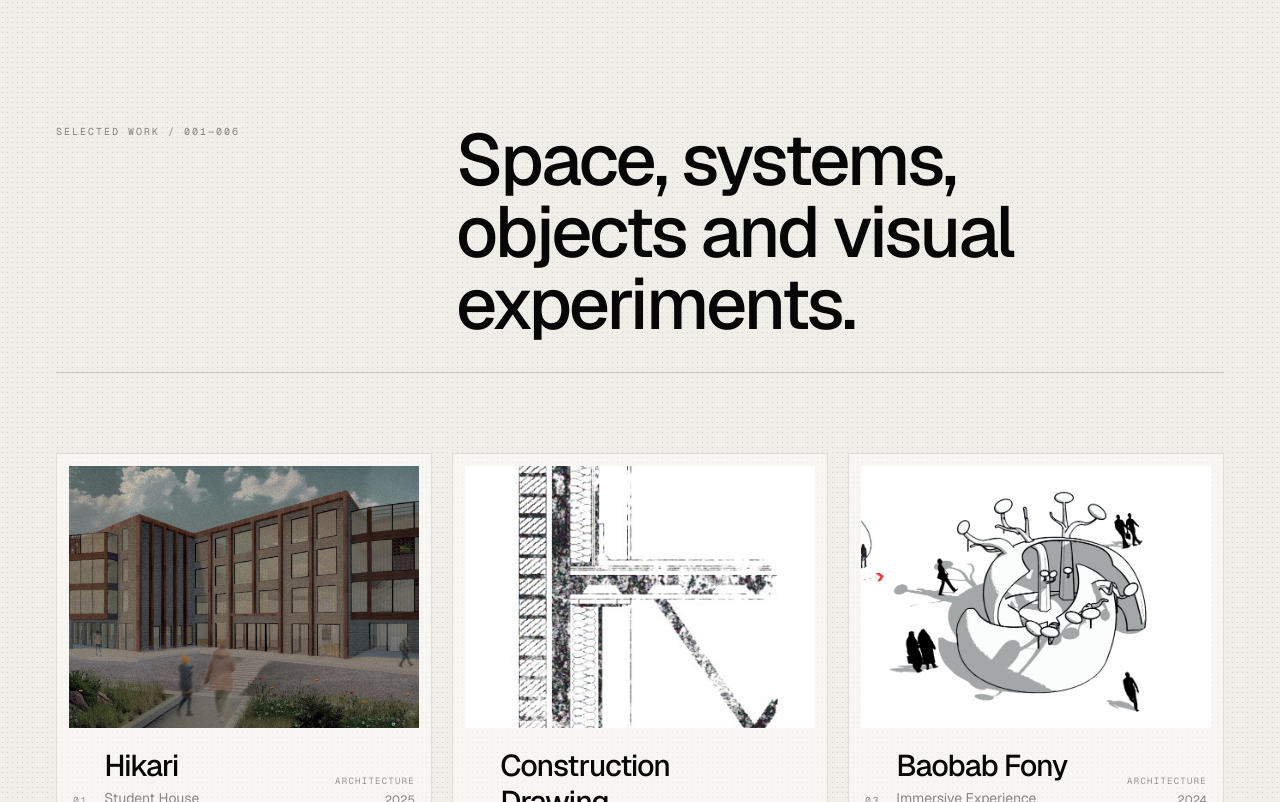
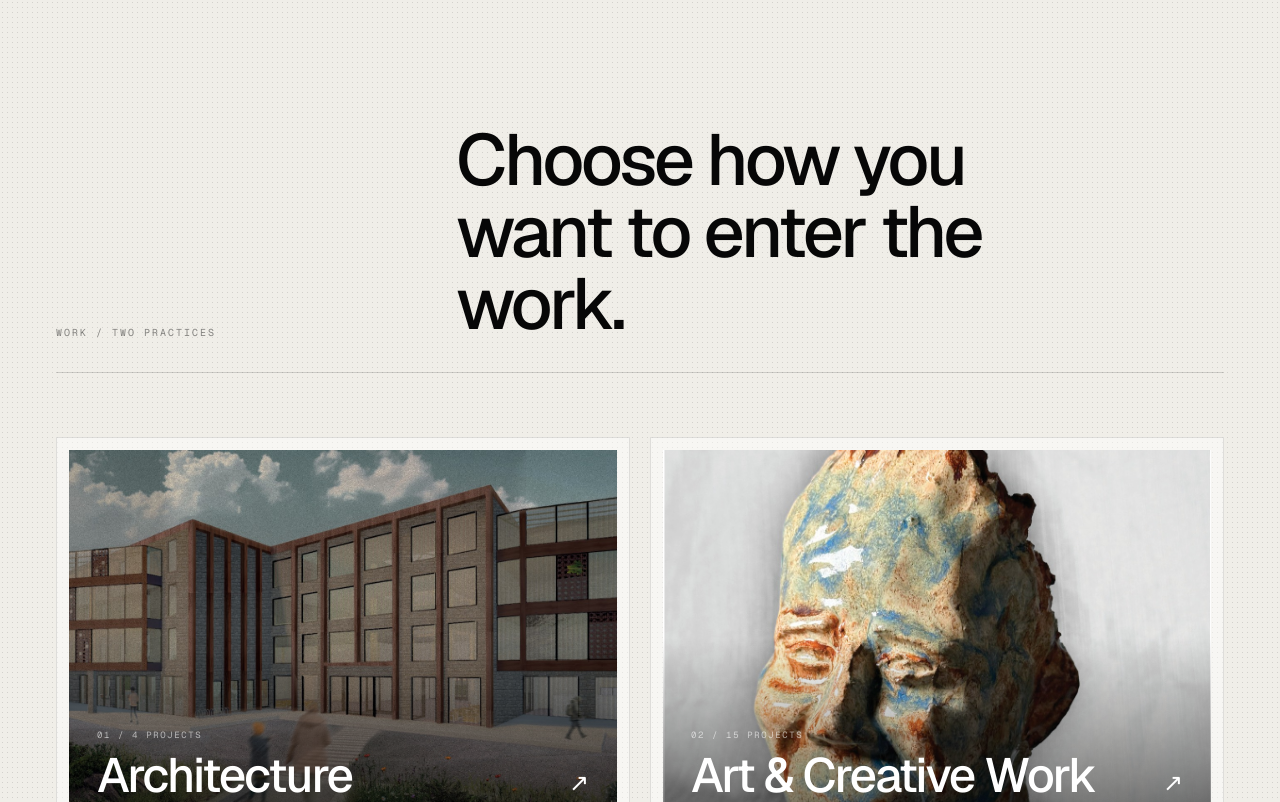
Before and after one commit to Mercy1o/tsiaro-portfolio, a Next.js app: page / in a window 1280 px wide. Shown: the part 858-1660 px from the top of the page. Built offline with nearby package versions, Linux system fonts and the light colour scheme.

Commit message:
feat: make home portfolio-ready

```diff
--- a/app/page.tsx
+++ b/app/page.tsx
@@ -1,5 +1,5 @@
 import Hero from "@/components/Hero";
-import WorkGrid from "@/components/WorkGrid";
+import PortfolioGateway from "@/components/PortfolioGateway";
 import AboutPreview from "@/components/AboutPreview";
 import ContactCTA from "@/components/ContactCTA";
 
@@ -7,23 +7,7 @@ export default function Home() {
   return (
     <main>
       <Hero />
-
-      <section className="paper-noise px-5 py-24 text-space md:px-10 md:py-36 lg:px-14">
-        <div className="mx-auto max-w-[1600px]">
-          <div className="mb-20 grid gap-8 border-b border-black/15 pb-8 md:grid-cols-12">
-            <div className="md:col-span-3">
-              <p className="font-mono text-[10px] uppercase tracking-[.2em] text-black/45">SELECTED WORK / 001—006</p>
-            </div>
-            <div className="md:col-span-7 md:col-start-5">
-              <h2 className="max-w-4xl text-4xl font-medium tracking-[-.04em] md:text-6xl lg:text-7xl">
-                Space, systems, objects and visual experiments.
-              </h2>
-            </div>
-          </div>
-          <WorkGrid limit={6} />
-        </div>
-      </section>
-
+      <PortfolioGateway />
       <AboutPreview />
       <ContactCTA />
     </main>
```
